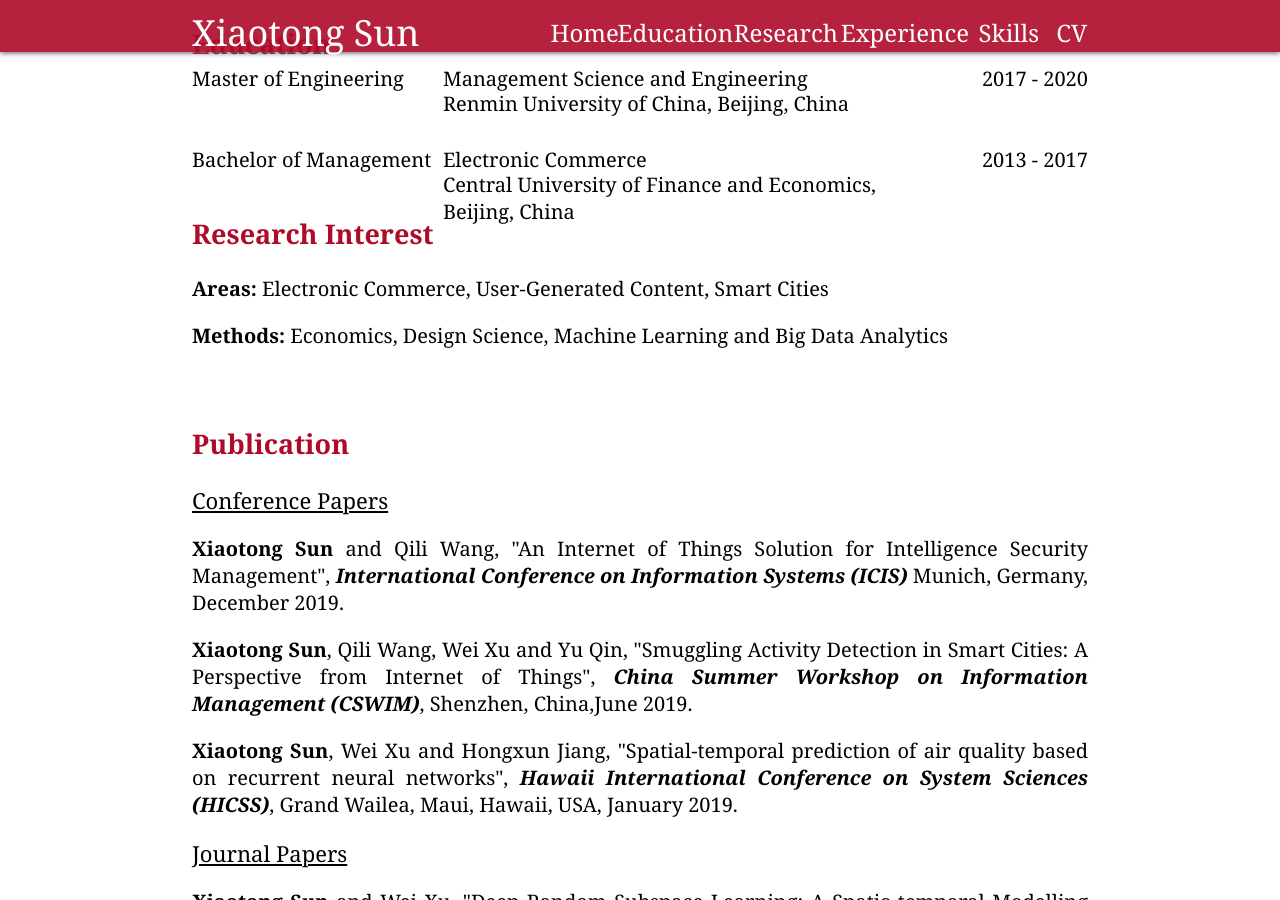
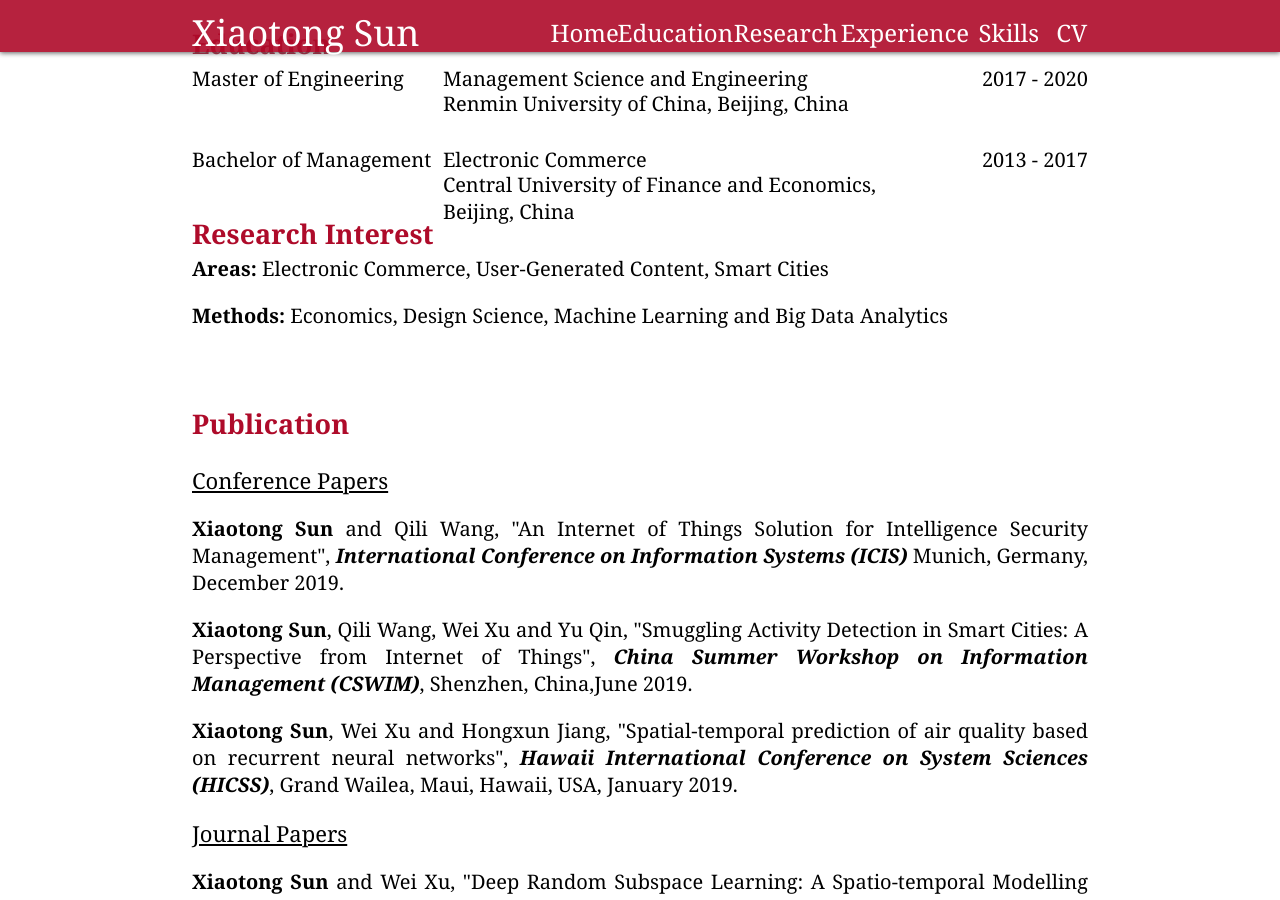
Before and after one commit to carolxiaotongsun/carolxiaotongsun.github.io, a Jekyll site: the page index.html, which Jekyll copies as it is, in a window 1280 px wide and 900 px high, scrolled down 475 px. Built offline with Jekyll 4.4.1, drawn with Linux system fonts in a browser that asks for light colours.

Commit message:
Update index.html

```diff
--- a/index.html
+++ b/index.html
@@ -111,10 +111,10 @@
         </div>
     </div>
     <div id = "RESEARCH_INTERE_PART" class = "intereSection">
-        <div style="height:40px;width:100%">
+        <div style="height:40px;width:100%";margin-top:30px;>
             <h style="font-size:27px;color: #ae0b2a"><Strong>Research Interest</Strong></h>
         </div>
-        <div style="height:80px;width:100%;text-align:left;padding:0;margin-top:20px;">
+        <div style="height:80px;width:100%;text-align:left;padding:0">
             <p class = "intereDetail" style="font-size:20px;float:left"><Strong>Areas:   </Strong>Electronic Commerce, User-Generated Content, Smart Cities</p>
             <p class = "intereDetail" style="font-size:20px;float:left"><Strong>Methods: </Strong>Economics, Design Science, Machine Learning and Big Data Analytics</p>
         </div>
```
